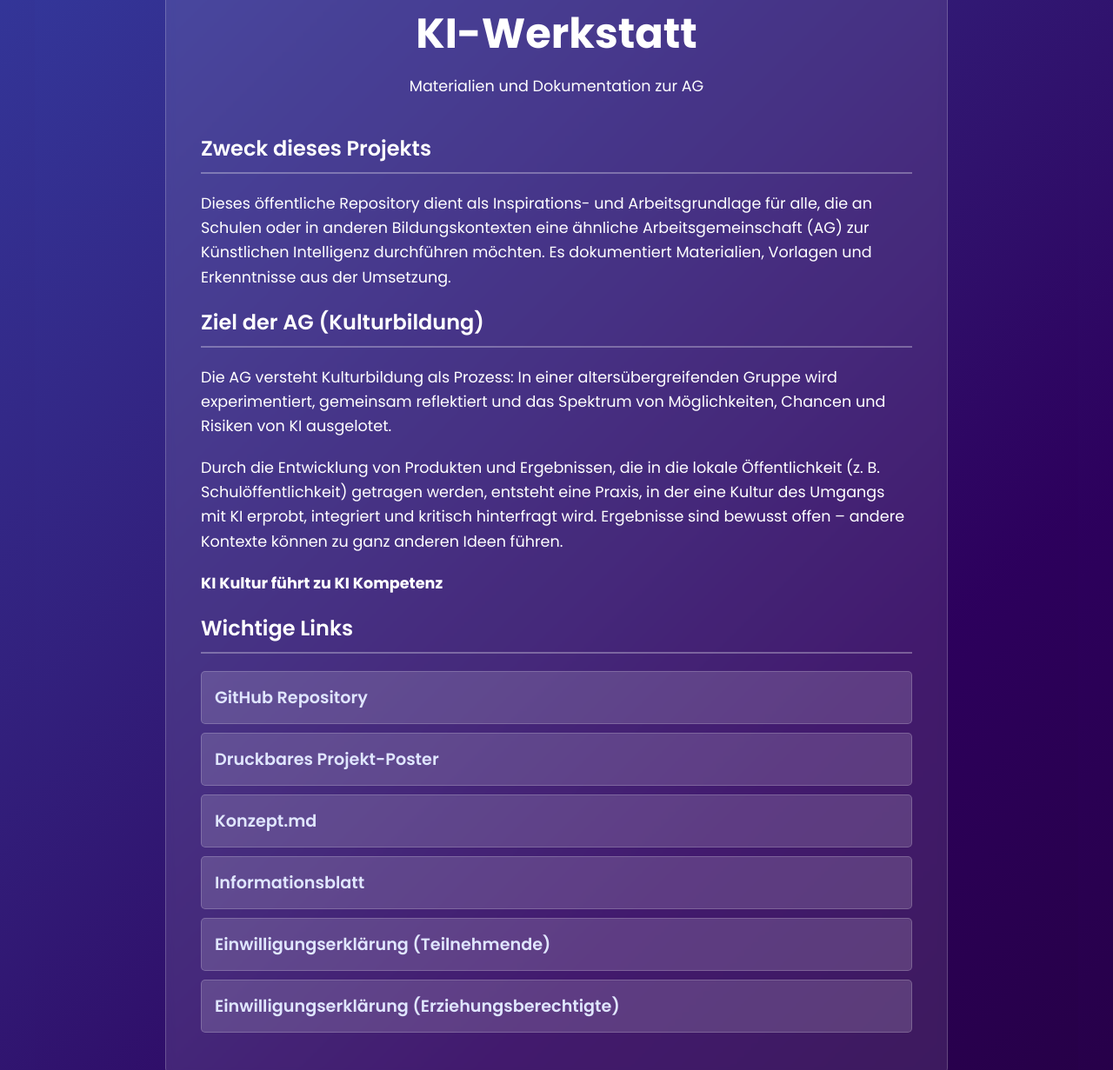
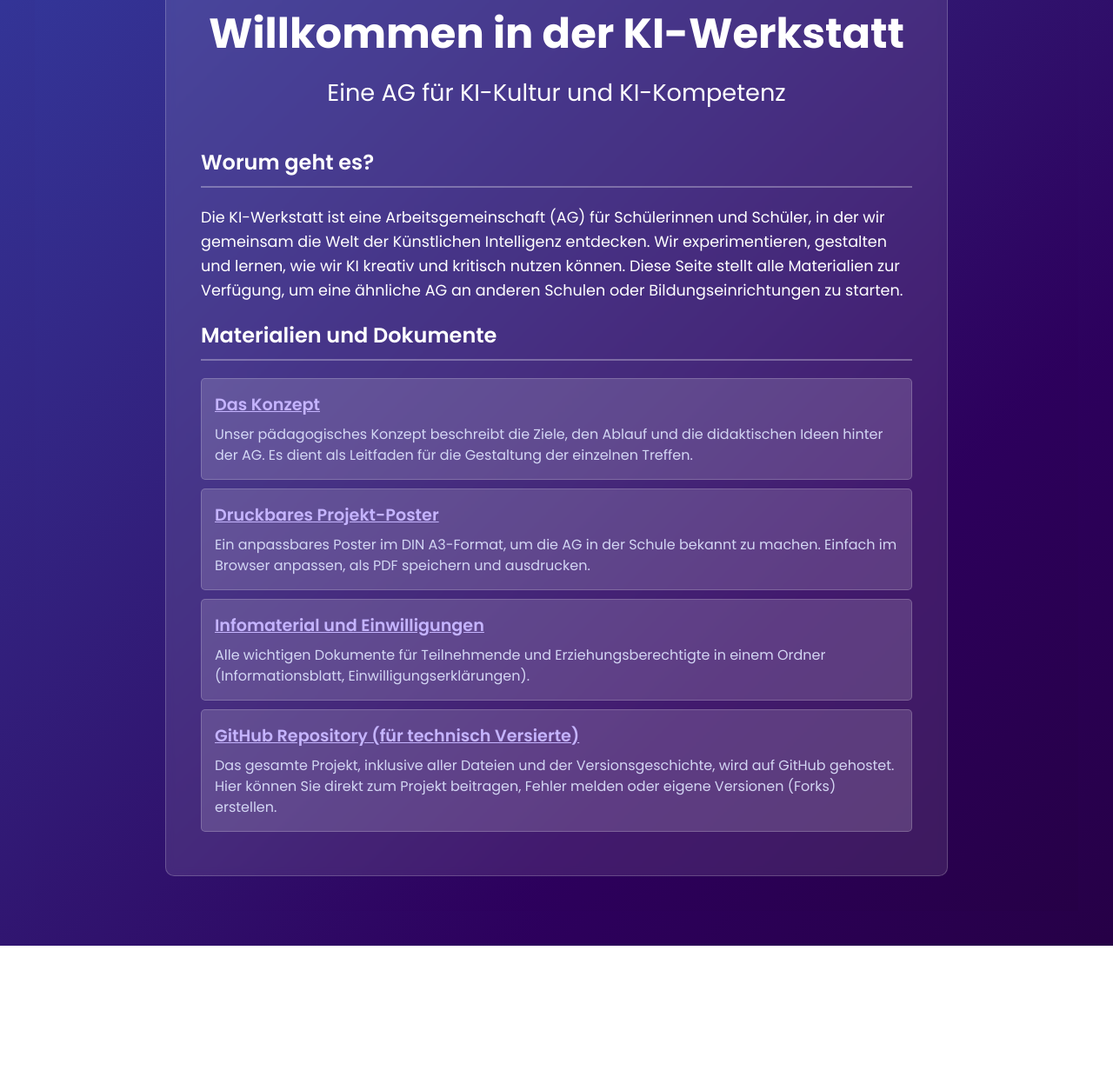
Before and after one commit to davemecha/ki-werkstatt, a plain HTML site: page website/index.html in a window 1280 px wide. Shown: the part 445-1676 px from the top of the page at 87% size. After the commit the page ends 1533 px from the top, so only its background shows below. Drawn offline with Linux system fonts and the light colour scheme.

Commit message:
feat: enhance website with improved content and styling for KI-Werkstatt landing page

```diff
--- a/website/index.html
+++ b/website/index.html
@@ -1,41 +1,90 @@
-
 <!DOCTYPE html>
 <html lang="de">
   <head>
-  <meta charset="UTF-8">
-  <meta name="viewport" content="width=device-width, initial-scale=1.0">
+    <meta charset="UTF-8" />
+    <meta name="viewport" content="width=device-width, initial-scale=1.0" />
     <title>KI-Werkstatt</title>
-  <link rel="stylesheet" href="style.css">
-  <link href="https://fonts.googleapis.com/css2?family=Poppins:wght@400;600;700&display=swap" rel="stylesheet">
+    <link rel="stylesheet" href="style.css" />
+    <link
+      href="https://fonts.googleapis.com/css2?family=Poppins:wght@400;600;700&display=swap"
+      rel="stylesheet"
+    />
   </head>
   <body>
     <div class="container">
       <header>
-      <img src="../poster/ki-werkstatt.jpeg" alt="KI-Werkstatt Keyvisual" class="keyvisual">
-      <h1>KI-Werkstatt</h1>
-      <p>Materialien und Dokumentation zur AG</p>
+        <img
+          src="../poster/ki-werkstatt.jpeg"
+          alt="KI-Werkstatt Keyvisual"
+          class="keyvisual"
+        />
+        <h1>Willkommen in der KI-Werkstatt</h1>
+        <p>Eine AG für KI-Kultur und KI-Kompetenz</p>
       </header>
 
       <main>
         <section class="intro-section">
-        <h2>Zweck dieses Projekts</h2>
-        <p>Dieses öffentliche Repository dient als Inspirations- und Arbeitsgrundlage für alle, die an Schulen oder in anderen Bildungskontexten eine ähnliche Arbeitsgemeinschaft (AG) zur Künstlichen Intelligenz durchführen möchten. Es dokumentiert Materialien, Vorlagen und Erkenntnisse aus der Umsetzung.</p>
-
-        <h2>Ziel der AG (Kulturbildung)</h2>
-        <p>Die AG versteht Kulturbildung als Prozess: In einer altersübergreifenden Gruppe wird experimentiert, gemeinsam reflektiert und das Spektrum von Möglichkeiten, Chancen und Risiken von KI ausgelotet.</p>
-        <p>Durch die Entwicklung von Produkten und Ergebnissen, die in die lokale Öffentlichkeit (z. B. Schulöffentlichkeit) getragen werden, entsteht eine Praxis, in der eine Kultur des Umgangs mit KI erprobt, integriert und kritisch hinterfragt wird. Ergebnisse sind bewusst offen – andere Kontexte können zu ganz anderen Ideen führen.</p>
-        <p><strong>KI Kultur führt zu KI Kompetenz</strong></p>
+          <h2>Worum geht es?</h2>
+          <p>
+            Die KI-Werkstatt ist eine Arbeitsgemeinschaft (AG) für Schülerinnen
+            und Schüler, in der wir gemeinsam die Welt der Künstlichen
+            Intelligenz entdecken. Wir experimentieren, gestalten und lernen,
+            wie wir KI kreativ und kritisch nutzen können. Diese Seite stellt
+            alle Materialien zur Verfügung, um eine ähnliche AG an anderen
+            Schulen oder Bildungseinrichtungen zu starten.
+          </p>
         </section>
 
         <section class="links-section">
-        <h2>Wichtige Links</h2>
+          <h2>Materialien und Dokumente</h2>
           <ul>
-          <li><a href="https://github.com/davemecha/ki-werkstatt" target="_blank">GitHub Repository</a></li>
-          <li><a href="../poster/ki-werkstatt-poster.html" target="_blank">Druckbares Projekt-Poster</a></li>
-          <li><a href="https://github.com/davemecha/ki-werkstatt/blob/main/dokumente/konzept.md" target="_blank">Konzept.md</a></li>
-          <li><a href="https://github.com/davemecha/ki-werkstatt/blob/main/dokumente/informationsblatt.md" target="_blank">Informationsblatt</a></li>
-          <li><a href="https://github.com/davemecha/ki-werkstatt/blob/main/dokumente/einwilligungserkl%C3%A4rung-teilnehmende.md" target="_blank">Einwilligungserklärung (Teilnehmende)</a></li>
-          <li><a href="https://github.com/davemecha/ki-werkstatt/blob/main/dokumente/einwilligungserkl%C3%A4rung-erziehungsberechtigte.md" target="_blank">Einwilligungserklärung (Erziehungsberechtigte)</a></li>
+            <li>
+              <a
+                href="https://github.com/davemecha/ki-werkstatt/blob/main/dokumente/konzept.md"
+                target="_blank"
+                >Das Konzept</a
+              >
+              <p>
+                Unser pädagogisches Konzept beschreibt die Ziele, den Ablauf und
+                die didaktischen Ideen hinter der AG. Es dient als Leitfaden für
+                die Gestaltung der einzelnen Treffen.
+              </p>
+            </li>
+            <li>
+              <a href="../poster/ki-werkstatt-poster.html" target="_blank"
+                >Druckbares Projekt-Poster</a
+              >
+              <p>
+                Ein anpassbares Poster im DIN A3-Format, um die AG in der Schule
+                bekannt zu machen. Einfach im Browser anpassen, als PDF
+                speichern und ausdrucken.
+              </p>
+            </li>
+            <li>
+              <a
+                href="https://github.com/davemecha/ki-werkstatt/tree/main/dokumente"
+                target="_blank"
+                >Infomaterial und Einwilligungen</a
+              >
+              <p>
+                Alle wichtigen Dokumente für Teilnehmende und
+                Erziehungsberechtigte in einem Ordner (Informationsblatt,
+                Einwilligungserklärungen).
+              </p>
+            </li>
+            <li>
+              <a
+                href="https://github.com/davemecha/ki-werkstatt"
+                target="_blank"
+                >GitHub Repository (für technisch Versierte)</a
+              >
+              <p>
+                Das gesamte Projekt, inklusive aller Dateien und der
+                Versionsgeschichte, wird auf GitHub gehostet. Hier können Sie
+                direkt zum Projekt beitragen, Fehler melden oder eigene
+                Versionen (Forks) erstellen.
+              </p>
+            </li>
           </ul>
         </section>
       </main>
--- a/website/style.css
+++ b/website/style.css
@@ -1,11 +1,11 @@
-
 * {
   margin: 0;
   padding: 0;
   box-sizing: border-box;
 }
 
-html, body {
+html,
+body {
   width: 100%;
   min-height: 100%;
   font-family: "Poppins", sans-serif;
@@ -31,6 +31,10 @@ html, body {
 header {
   text-align: center;
   margin-bottom: 40px;
+}
+
+header p {
+  font-size: 1.7em;
 }
 
 .keyvisual {
@@ -62,13 +66,23 @@ p {
 }
 
 a {
-  color: #e0e6ff;
-  text-decoration: none;
+  color: #c5b4ff;
+  text-decoration: underline;
   font-weight: 600;
 }
 
 a:hover {
-  text-decoration: underline;
+  color: #ffffff;
+  text-decoration: none;
+}
+
+.links-section p {
+  font-size: 1em;
+  line-height: 1.5;
+  margin-top: 8px;
+  margin-bottom: 0;
+  color: #e0e6ff;
+  opacity: 0.9;
 }
 
 .links-section ul {
```
Lines whose indentation alone changed are shown as unchanged.
